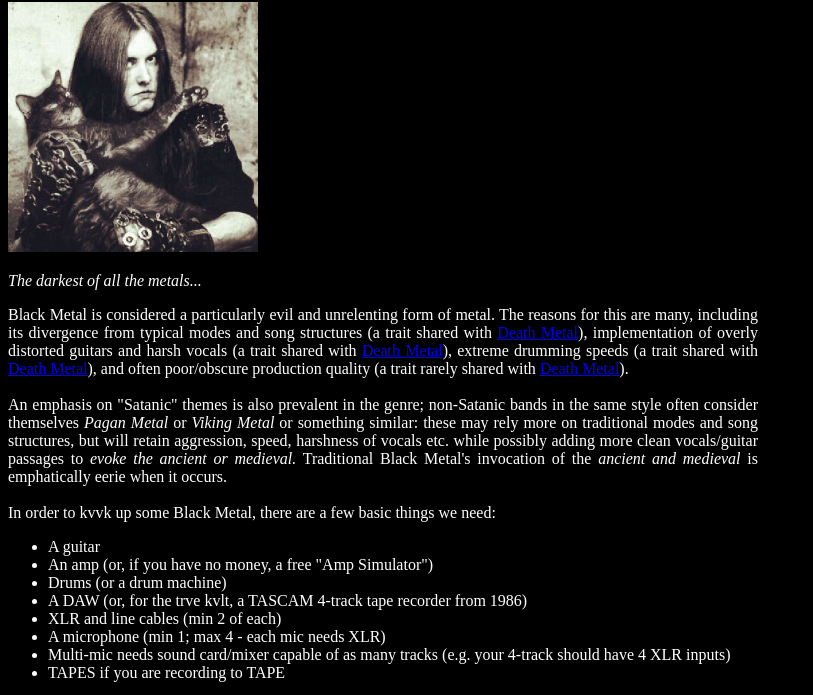
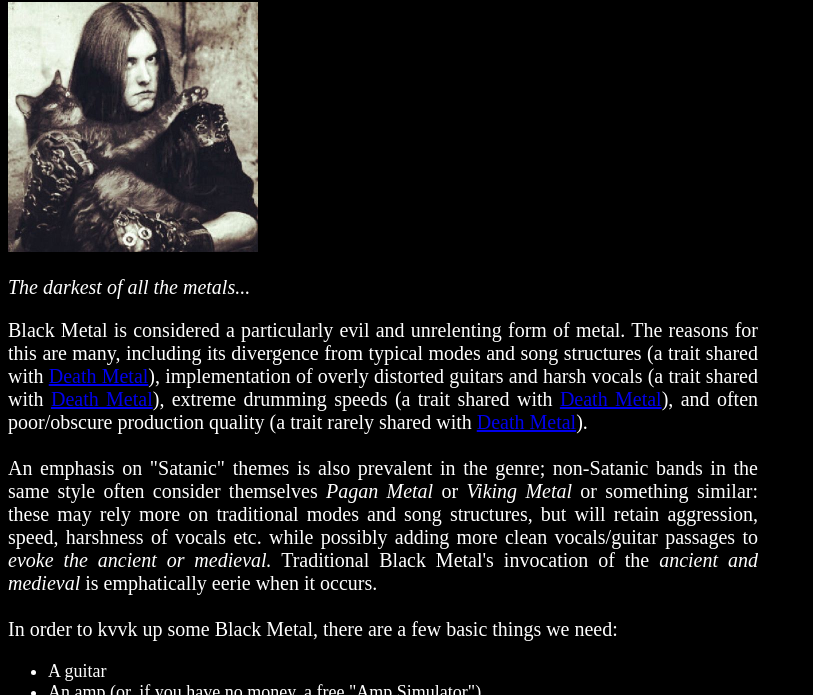
Before and after one commit to mwindz/odin_recipes, a plain HTML site: page recipes/black_metal.html in a window 1280 px wide. Shown: the part 78-773 px from the top of the page, without its empty margins (0-813 px from the left). Drawn offline with Linux system fonts and the light colour scheme.

Commit message:
Update CSS; fix Kröxgör

```diff
--- a/style.css
+++ b/style.css
@@ -20,6 +20,14 @@ h1 {
 	color:red;
 	}
 
+p {
+	font-size: 20px;
+	}
+
+li {
+	font-size: 18px;
+	}
+
 img {
 	height: auto;
 	width: 250px;
```
Also changed, not shown: index.html (+1 -1 lines).
